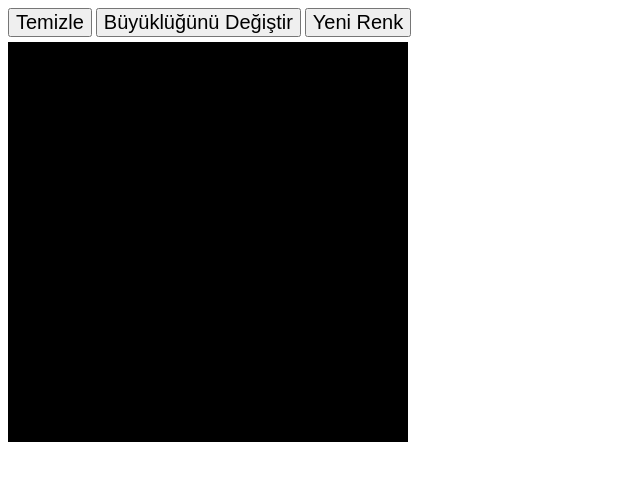
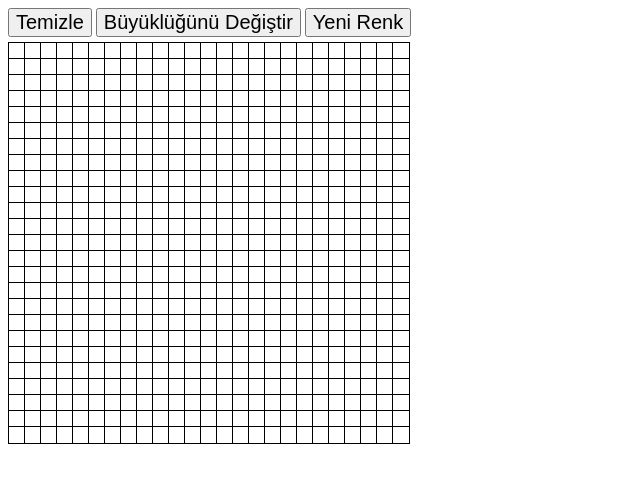
Before and after one commit to onurtemiz/sketch, a plain HTML site: page index.html in a window 1280 px wide. Shown: the whole page, without its empty margins (0-640 px from the left). Drawn offline with Linux system fonts and the light colour scheme.

Commit message:
Better Grid

```diff
--- a/script.js
+++ b/script.js
@@ -1,4 +1,4 @@
-let gridSize = 4;
+let gridSize = 16;
 
 const HEIGHT = 400;
 const WIDTH = 400;
@@ -16,9 +16,12 @@ function createGrid() {
       grid.style.gridArea = `${i}/${j}/span 1/span 1`;
       grid.style.width = `${gridSize}px`;
       grid.style.height = `${gridSize}px`;
+      grid.style.backgroundColor = "white";
+      grid.style.border = "1px solid black";
       container.appendChild(grid);
     }
   }
+
   function changeBackground() {
     this.style.backgroundColor = currentColor;
   }
--- a/style.css
+++ b/style.css
@@ -6,7 +6,8 @@
 }
 
 .grid {
-  background-color: black;
+  background-color: white;
+  border: 1px solid black;
 }
 
 button {
```
